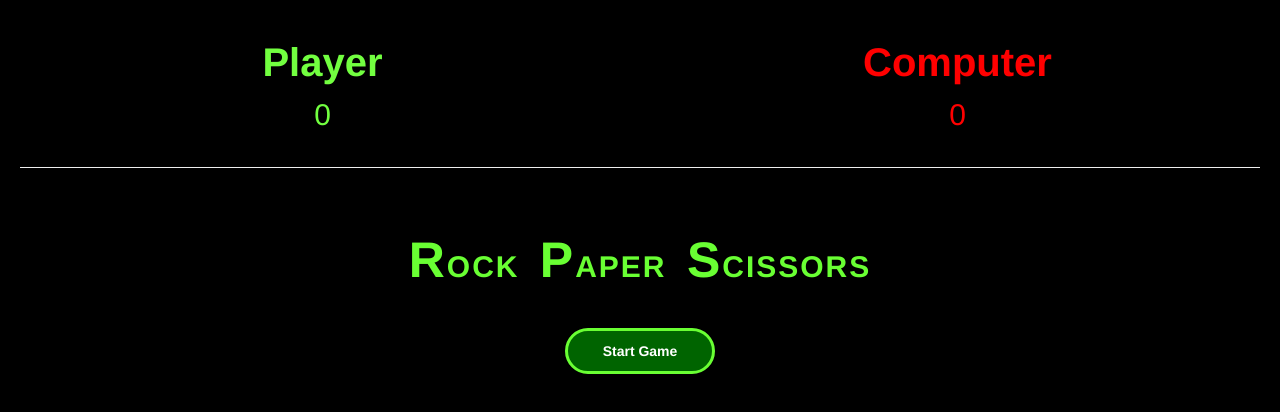
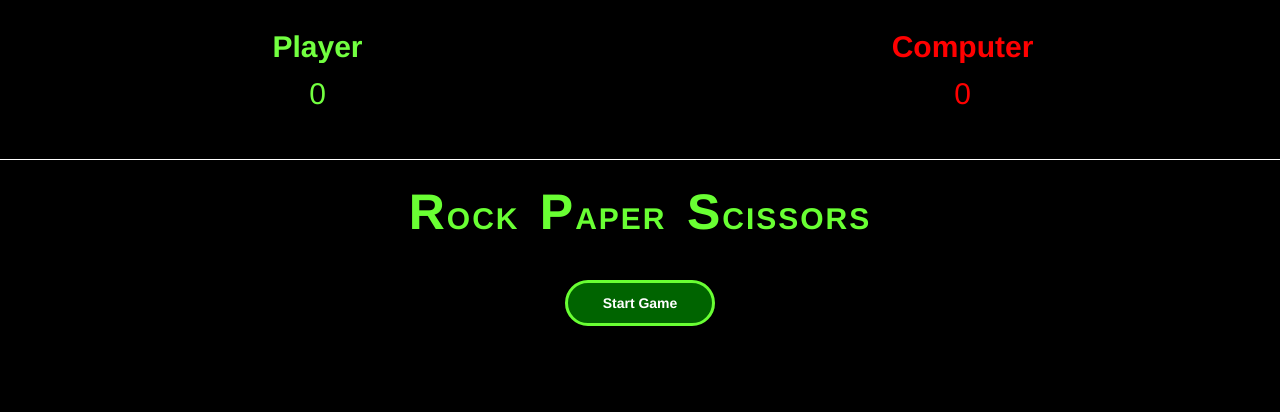
Before and after one commit to HimanshuGangwar0/Rock-Paper-Scissors-PureJs, a plain HTML site: page index.html in a window 1280 px wide. Drawn offline with nearby package versions, Linux system fonts and the light colour scheme.

Commit message:
html-change

```diff
--- a/main.html
+++ b/index.html
@@ -27,8 +27,9 @@
                 </div>
             </div>
             </div>
-            <hr>
+
         </div>
+
         <div class="container text-center body-main">
             <div class="row">
             <div class="col-md-12">
@@ -39,7 +40,7 @@
                 <button id="btn1">Start Game</button>
                 </div>
             </div>
-                 <div class="col-md-12">
+            <div class="col-md-12">
                 <div class="below fade-out">
                      <h1 class="message">Choose an option</h1><br>
                         <br><br>
@@ -50,8 +51,8 @@
 
                     </div>
                     <h2 class="mym">Make Your Move</h2>
-                    </div>
-        </div>
+                </div>
+            </div>
     </div>
 </div>
         <script src="main.js"></script>
--- a/style.css
+++ b/style.css
@@ -3,21 +3,22 @@
     margin: 0;
     padding: 0;
     box-sizing: border-box;
-
-
+    overflow: hidden;
 }
 body{
     background-color: black;
 }
 
 .header{
-    padding: 20px;
+    padding: 10px;
     color: #72ff40;
+    height: 20vh;
+    border-bottom: 1px solid white;
 
 }
 
 .header h1{
-    font-size: 40px;
+    font-size: 30px;
     font-weight: bolder;
 }
 .header p{
@@ -29,14 +30,6 @@ body{
     height:70vh;
     padding: 5px;
     margin:0px auto;
-/*
-    display:flex;
-    justify-content: space-around;
-    text-align: center;
-    flex-direction: column;
-    overflow:hidden;
-    font-weight: bold;
-*/
 }
 .upper button{
     width:150px;
@@ -75,6 +68,7 @@ color:black;
     justify-content: space-around;
     margin-top: -10px;
     transition: all 1s;
+
 }
 
 .below button{
@@ -93,8 +87,8 @@ color:black;
     outline: 0;
 }
 .below button:hover{
-background-color:#69ff33;
-color:black;
+    background-color:#69ff33;
+    color:black;
 }
 .below h1{
     color:#69ff33;
```
